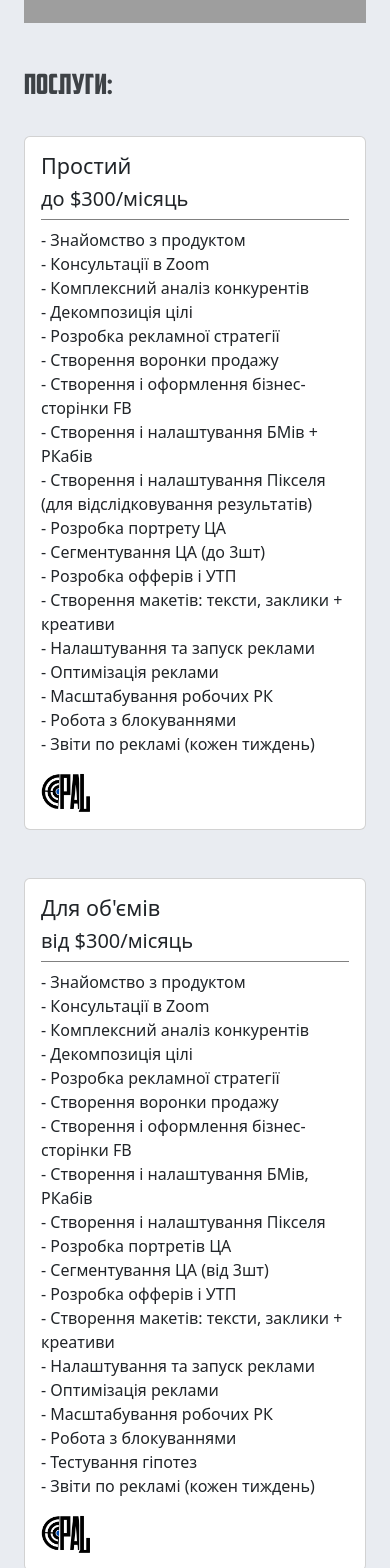
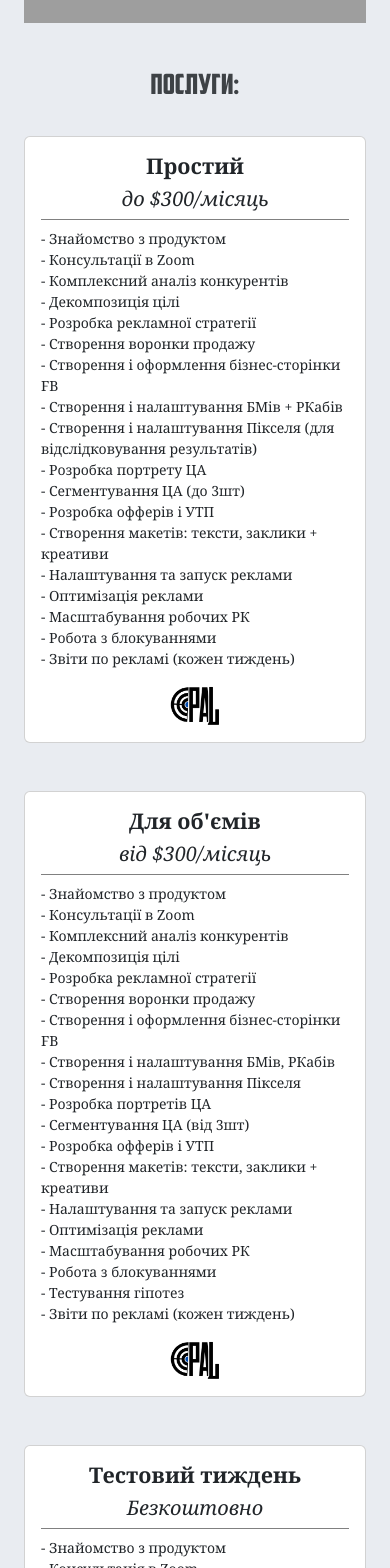
Before and after one commit to ChaklunIvan/OpalTarget, an Angular app in the folder ui/: page /main in a window 390 px wide. Shown: the part 920-2488 px from the top of the page. Built offline with nearby package versions, Linux system fonts and the light colour scheme; grey boxes are pictures that could not be loaded.

Commit message:
favour component font family and responsive font size

```diff
--- a/ui/src/app/components/favour/favour.component.css
+++ b/ui/src/app/components/favour/favour.component.css
@@ -3,3 +3,30 @@
   height: 176.5vh;
   object-fit: cover;
 }
+
+/* If the screen size is 1200px wide or more, set the font-size to 80px */
+@media (min-width: 1200px) {
+  .responsive-favour-font {
+    font-size: 16px;
+  }
+}
+/* If the screen size is smaller than 1200px, set the font-size to 80px */
+@media (max-width: 1199.98px) {
+  .responsive-favour-font {
+    font-size: 14px;
+  }
+}
+
+p {
+  font-family: Georgia;
+}
+
+.favour-title-font{
+  font-family: Georgia;
+  font-weight: 1000;
+}
+
+.favour-under-title-font{
+  font-family: Georgia;
+  font-style: italic;
+}
--- a/ui/src/app/components/favour/favour.component.html
+++ b/ui/src/app/components/favour/favour.component.html
@@ -1,15 +1,15 @@
-<div class="container my-5 target-color-bg">
+<div class="container my-5 target-color-bg text-center">
   <h1 class="col-12" style="font-family: 'American Captain'; opacity: 85%">ПОСЛУГИ:</h1>
 
   <div class="row">
 
-    <div class="col-sm-4 my-4">
-      <div class="card h-100">
+    <div class="col-md-4 my-4">
+      <div class="card">
         <div class="card-body">
-          <h4 class="card-title">Простий</h4>
-          <h5>до $300/місяць</h5>
+          <h4 class="card-title favour-title-font">Простий</h4>
+          <h5 class="favour-under-title-font">до $300/місяць</h5>
           <div class="my-2" style="border-bottom: 1px solid gray"></div>
-          <p class="card-text text-start">
+          <p class="card-text text-start responsive-favour-font">
             - Знайомство з продуктом<br>
             - Консультації в Zoom<br>
             - Комплексний аналіз конкурентів<br>
@@ -34,13 +34,13 @@
       </div>
     </div>
 
-    <div class="col-sm-4 my-4">
+    <div class="col-md-4 my-4">
       <div class="card">
         <div class="card-body">
-          <h4 class="card-title">Для об'ємів</h4>
-          <h5>від $300/місяць</h5>
+          <h4 class="card-title favour-title-font">Для об'ємів</h4>
+          <h5 class="favour-under-title-font">від $300/місяць</h5>
           <div class="my-2" style="border-bottom: 1px solid gray"></div>
-          <p class="card-text text-start">
+          <p class="card-text text-start responsive-favour-font">
             - Знайомство з продуктом<br>
             - Консультації в Zoom<br>
             - Комплексний аналіз конкурентів<br>
@@ -66,13 +66,13 @@
       </div>
     </div>
 
-    <div class="col-sm-4 my-4">
-      <div class="card h-100">
+    <div class="col-md-4 my-4">
+      <div class="card">
         <div class="card-body">
-          <h4 class="card-title">Тестовий тиждень</h4>
-          <h5>Бескоштовно</h5>
+          <h4 class="card-title favour-title-font">Тестовий тиждень</h4>
+          <h5 class="favour-under-title-font">Безкоштовно</h5>
           <div class="my-2" style="border-bottom: 1px solid gray;"></div>
-          <p class="card-text text-start">
+          <p class="card-text text-start responsive-favour-font">
             - Знайомство з продуктом<br>
             - Консультація в Zoom<br>
             - Аналіз конкурентів і їх реклами<br>
@@ -90,7 +90,7 @@
             <br>
             <br>
           </p>
-          <p style=" opacity: 50%">на першому тижні отримаємо перші заявки (якщо для роботи все готово);</p>
+          <p class="responsive-favour-font" style="margin-top: 24px;  opacity: 50%">на першому тижні отримаємо перші заявки (якщо для роботи все готово);</p>
           <a href="#"><img src="assets/logo/logo.png" width="50px" alt=""></a>
         </div>
       </div>
```
Also changed, not shown: 2 other files (tests, documents, lock files or other folders).
